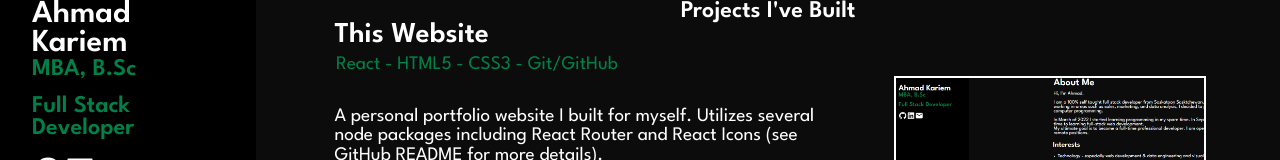
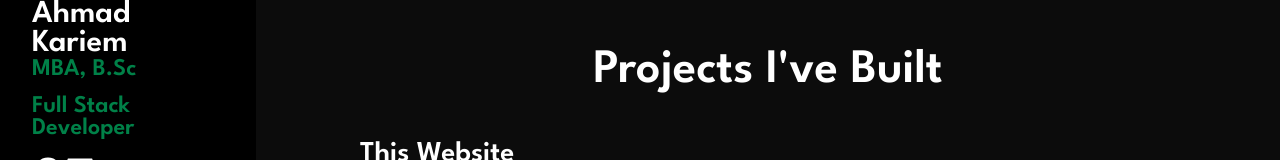
Before and after one commit to YSquid/portfolio2.0, a React (Create React App) app: page /projects in a window 1280 px wide. Shown: the top 160 px of the page. Built offline with nearby package versions, Linux system fonts and the light colour scheme.

Commit message:
padding. confirmed the new layout looks good on all device sizes

```diff
--- a/src/components/projects/projectsList/ProjectsList.css
+++ b/src/components/projects/projectsList/ProjectsList.css
@@ -3,13 +3,18 @@
   display: flex;
   flex-direction: column;
   align-items: center;
-  width: 90%;
+  width: 100%;
   height: 100vh;
-  max-width: inherit;
+  padding: 1rem 2rem 1rem 2rem;
   box-sizing: border-box;
   overflow-y: scroll;
 }
 
+
+.Projects_list h1 {
+  font-size: 3rem;
+  margin: 2rem auto 3rem auto;
+}
 
 
 /*custom webkit scrollbar options*/
```
